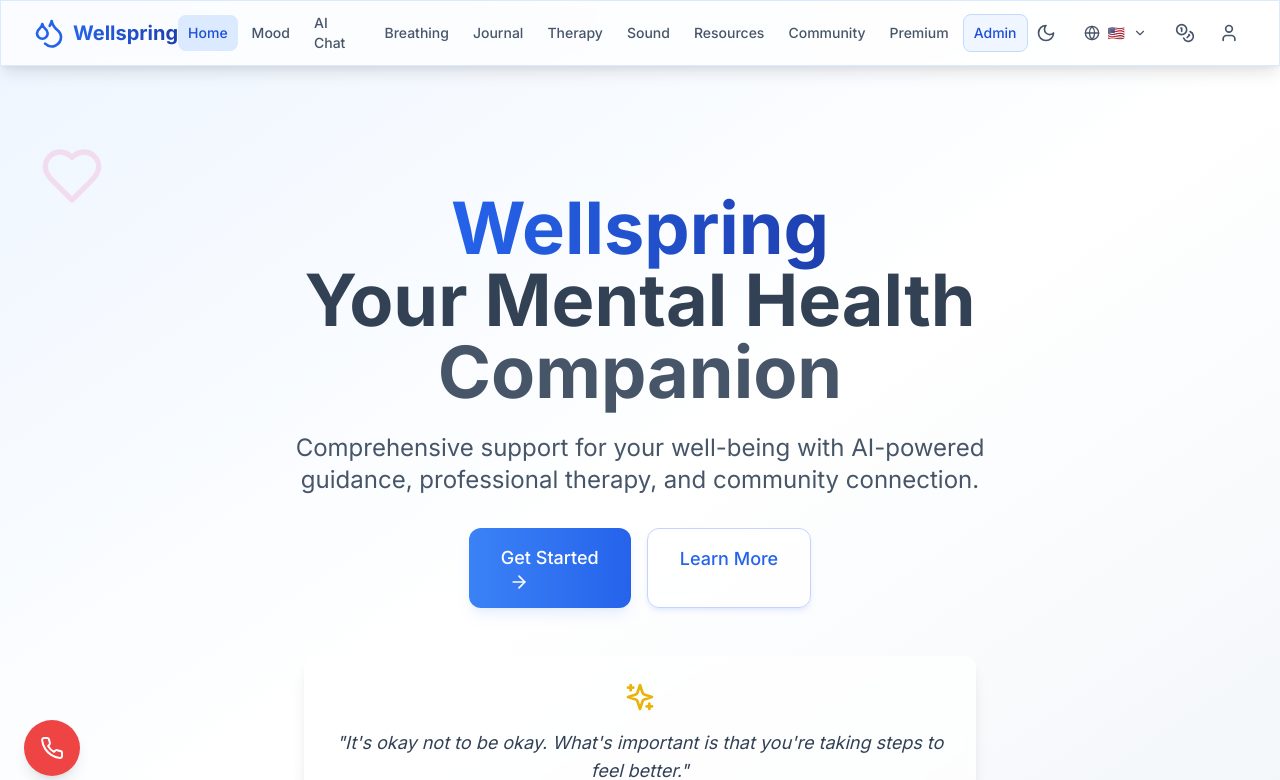
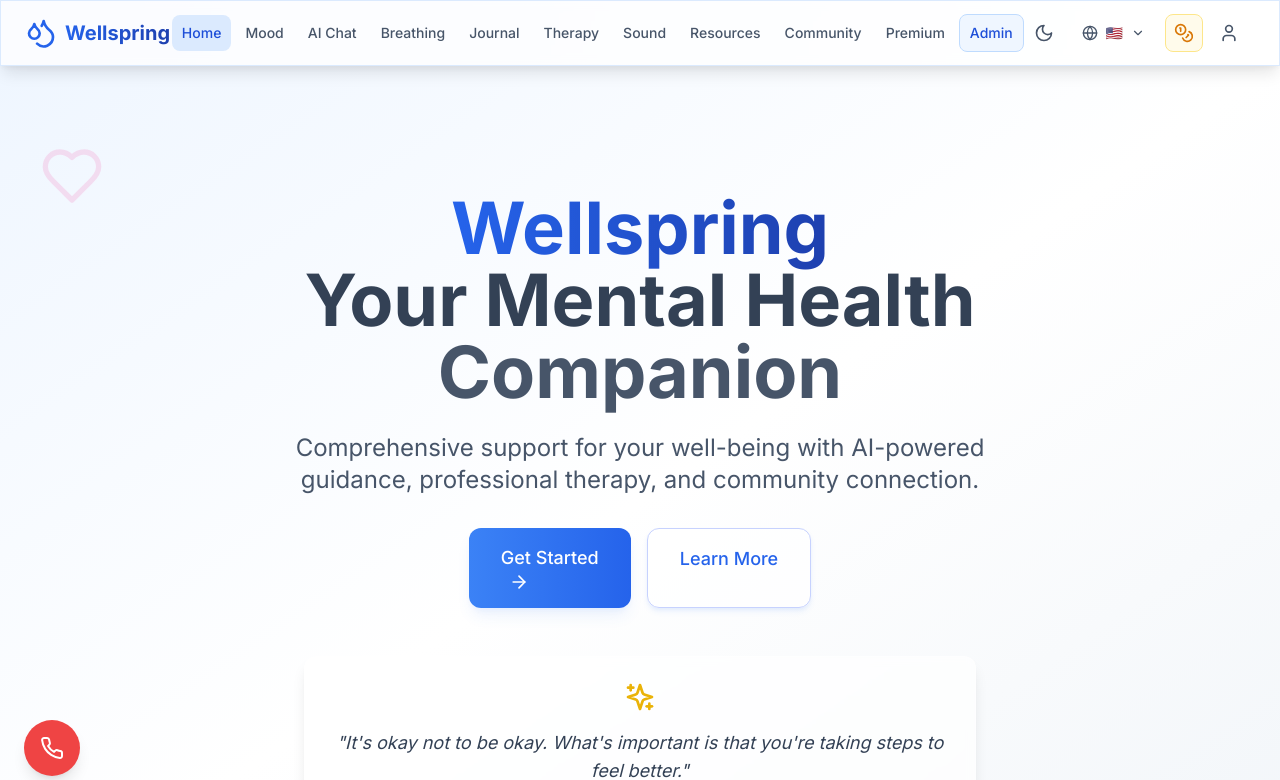
Before and after one commit to shambodas/Wellspring-Final, a React (Vite) app: page / in a window 1280 px wide. Shown: the top 780 px of the page. Built offline with nearby package versions, Linux system fonts and the light colour scheme.

Commit message:
Update: fixed bugs and added new feature

```diff
--- a/src/components/ui/Navbar.jsx
+++ b/src/components/ui/Navbar.jsx
@@ -71,7 +71,7 @@ const Navbar = () => {
         <div className="max-w-7xl mx-auto px-4 sm:px-6 lg:px-8">
           <div className="flex justify-between items-center h-16">
             {/* Logo */}
-            <Link to="/" className="flex items-center space-x-2 group">
+            <Link to="/" className="flex items-center space-x-2 group -ml-2">
               <motion.div
                 whileHover={{ rotate: 180, scale: 1.1 }}
                 transition={{ duration: 0.3 }}
@@ -181,7 +181,7 @@ const Navbar = () => {
               <LanguageSelector />
               <Link
                 to="/wallet"
-                className="p-2 rounded-lg text-secondary-600 hover:bg-primary-50 hover:text-primary-600 transition-all duration-200 dark:text-gray-300 dark:hover:bg-gray-800 dark:hover:text-primary-400"
+                className="p-2 rounded-lg text-amber-600 bg-amber-50 hover:bg-amber-100 hover:text-amber-700 transition-all duration-200 dark:text-amber-400 dark:bg-amber-900/20 dark:hover:bg-amber-900/30 dark:hover:text-amber-300 border border-amber-200 dark:border-amber-800"
                 title="Mind Coins Wallet"
               >
                 <Coins size={20} />
@@ -205,7 +205,7 @@ const Navbar = () => {
               <LanguageSelector />
               <Link
                 to="/wallet"
-                className="p-2 rounded-lg text-secondary-600 hover:bg-primary-50 hover:text-primary-600 transition-all duration-200 dark:text-gray-300 dark:hover:bg-gray-800 dark:hover:text-primary-400"
+                className="p-2 rounded-lg text-amber-600 bg-amber-50 hover:bg-amber-100 hover:text-amber-700 transition-all duration-200 dark:text-amber-400 dark:bg-amber-900/20 dark:hover:bg-amber-900/30 dark:hover:text-amber-300 border border-amber-200 dark:border-amber-800"
                 title="Mind Coins Wallet"
               >
                 <Coins size={18} />
@@ -256,7 +256,7 @@ const Navbar = () => {
                 <Link
                   to="/wallet"
                   onClick={() => setIsOpen(false)}
-                  className="block px-3 py-2 rounded-lg text-sm font-medium text-secondary-600 hover:bg-primary-50 hover:text-primary-600 transition-all duration-200 dark:text-gray-300 dark:hover:bg-gray-800 flex items-center space-x-2"
+                  className="block px-3 py-2 rounded-lg text-sm font-medium text-amber-600 bg-amber-50 hover:bg-amber-100 hover:text-amber-700 transition-all duration-200 dark:text-amber-400 dark:bg-amber-900/20 dark:hover:bg-amber-900/30 dark:hover:text-amber-300 border border-amber-200 dark:border-amber-800 flex items-center space-x-2"
                 >
                   <Coins className="w-4 h-4" />
                   <span>Mind Coins Wallet</span>
```
